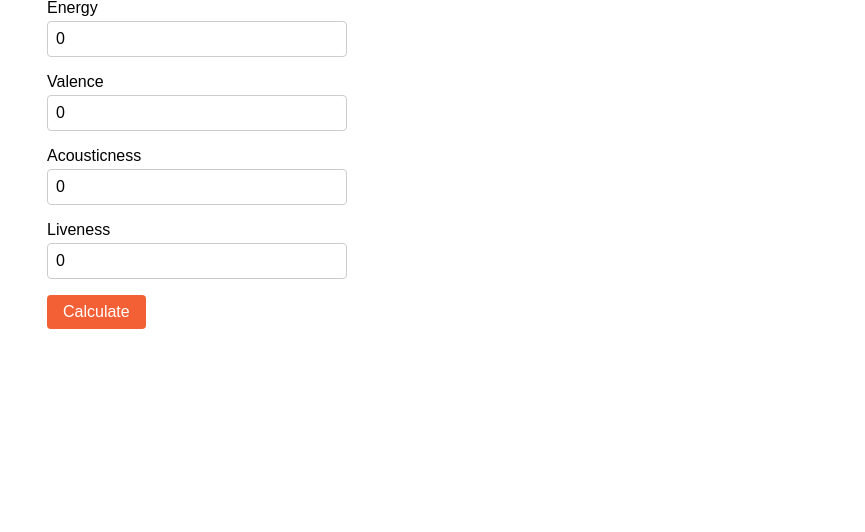
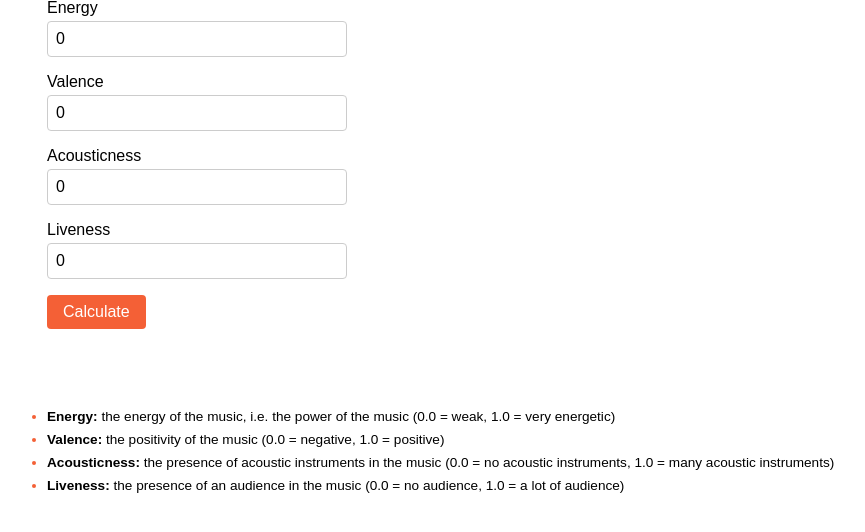
Before and after one commit to denisdums/ECVPythonAI, a Django app: page / in a window 1280 px wide. Shown: the part 104-636 px from the top of the page, without its empty margins (193-1058 px from the left). Run offline with Django 4.2, Linux system fonts and the light colour scheme.

Commit message:
update readme

```diff
--- a/api/api.py
+++ b/api/api.py
@@ -1,4 +1,3 @@
-from typing import Union
 from fastapi import FastAPI, Request
 import pandas as pd
 import xgboost as xg
--- a/front/form/templates/index.html
+++ b/front/form/templates/index.html
@@ -42,12 +42,32 @@
                 <svg width="50" height="50" viewBox="0 0 100 100">
                     <circle cx="50" cy="50" r="30" pathLength="1" class="bg"/>
                     <circle cx="50" cy="50" r="30" pathLength="1" class="progress-bg"/>
-                        <circle cx="50" cy="50" r="30" pathLength="1" class="progress" style="stroke-dasharray: {{prediction}}, 1"/>
+                    <circle cx="50" cy="50" r="30" pathLength="1" class="progress"
+                            style="stroke-dasharray: {{prediction}}, 1"/>
                 </svg>
             </div>
             <p class="prediction">Your song is {{ predictionPercent }}% danceable</p>
             {% endif %}
         </section>
+        <section class="word-explanations">
+            <ul>
+                <li>
+                    <p><strong>Energy:</strong> the energy of the music, i.e. the power of the music (0.0 = weak, 1.0 =
+                        very energetic)</p>
+                </li>
+                <li>
+                    <p><strong>Valence:</strong> the positivity of the music (0.0 = negative, 1.0 = positive)</p>
+                </li>
+                <li>
+                    <p><strong>Acousticness:</strong> the presence of acoustic instruments in the music (0.0 = no
+                        acoustic instruments, 1.0 = many acoustic instruments)</p>
+                </li>
+                <li>
+                    <p><strong>Liveness:</strong> the presence of an audience in the music (0.0 = no audience, 1.0 = a
+                        lot of audience)</p>
+                </li>
+            </ul>
+        </section>
     </div>
 </main>
 </body>
--- a/front/static/app.css
+++ b/front/static/app.css
@@ -35,7 +35,8 @@ h1 {
 .wrapper {
     display: grid;
     grid-template-columns: repeat(2, minmax(0, 1fr));
-    gap: 2rem;
+    column-gap: 3rem;
+    row-gap: 5rem;
 }
 
 
@@ -135,3 +136,18 @@ circle {
     font-size: 2rem;
     font-weight: bold;
 }
+
+.word-explanations {
+    grid-column: span 2 / span 2;
+    font-size: .85rem;
+}
+
+.word-explanations ul{
+    display: flex;
+    flex-direction: column;
+    gap: .5rem;
+}
+
+.word-explanations li::marker {
+    color: var(--primary-color);
+}
```
Also changed, not shown: README.md, 2 other files. Lines whose indentation alone changed are shown as unchanged.
